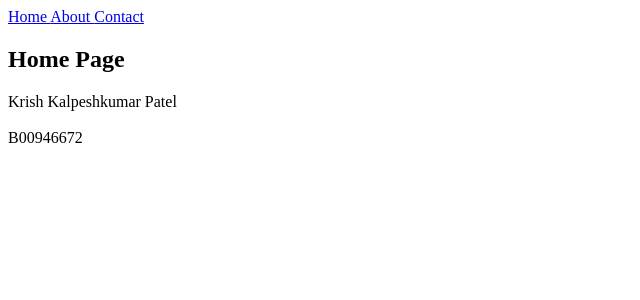
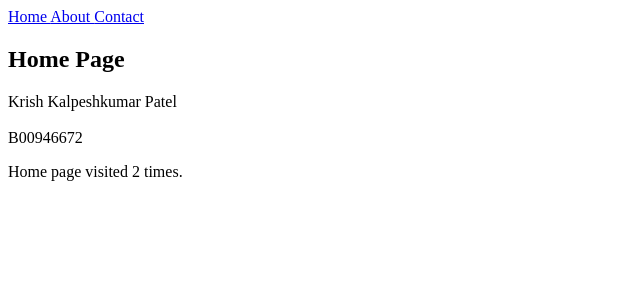
Before and after one commit to krishp520/Reactapp, a React (Create React App) app: page / in a window 1280 px wide. Shown: the top 300 px of the page, without its empty margins (0-640 px from the left). Built offline with nearby package versions, Linux system fonts and the light colour scheme.

Commit message:
changes to Home.js

```diff
--- a/src/Home.js
+++ b/src/Home.js
@@ -14,6 +14,9 @@ const Home = ({ visits, setVisits }) => {
                 Krish Kalpeshkumar Patel
                 <br></br><br></br>B00946672
             </p>
+            <p>
+                Home page visited {visits} times.
+            </p>
         </div>
     );
 }
```
